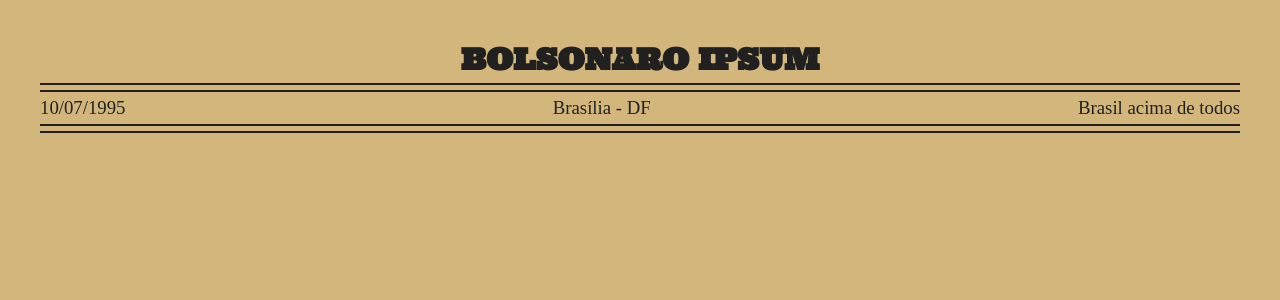
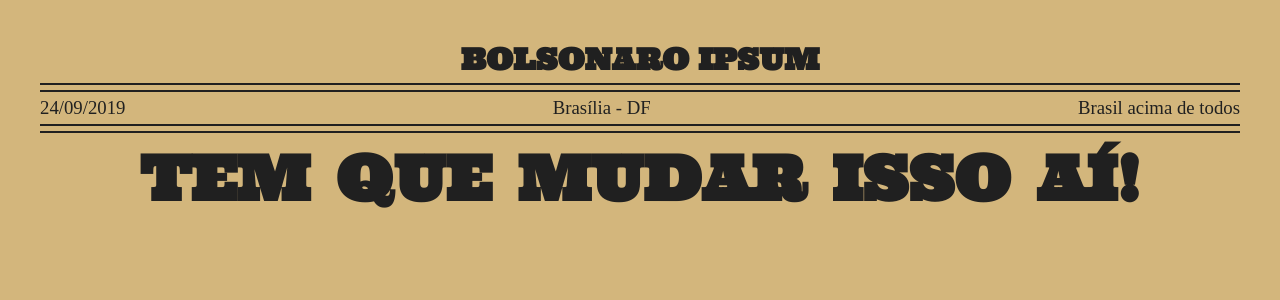
Before and after one commit to guilhermehto/bolsonaro-ipsum, a React (Create React App) app: page / in a window 1280 px wide. Shown: the top 300 px of the page. Built offline with nearby package versions, Linux system fonts and the light colour scheme; a web font is replaced by a local one.

Commit message:
Added header

```diff
--- a/src/App.scss
+++ b/src/App.scss
@@ -21,3 +21,12 @@
   margin: 0.5rem 0;
   border: 1px solid $black;
 }
+
+.hero-news {
+  padding: 0 10rem;
+  h1 {
+    display: flex;
+    justify-content: space-between;
+    font-size: 10rem;
+  }
+}
--- a/src/App.tsx
+++ b/src/App.tsx
@@ -10,13 +10,16 @@
         <hr/>
         <hr/>
         <div className="paper-info">
-          <p>10/07/1995</p>
+          <p>{new Date().toLocaleDateString("en-NZ")}</p>
           <p>Brasília - DF</p>
           <p>Brasil acima de todos</p>
         </div>
         <hr/>
         <hr/>
       </header>
+      <div className="hero-news">
+        <h1><span>TEM</span> <span>QUE</span> <span>MUDAR</span> <span>ISSO</span> <span>AÍ!</span></h1>
+      </div>
     </div>
   );
 }
```
